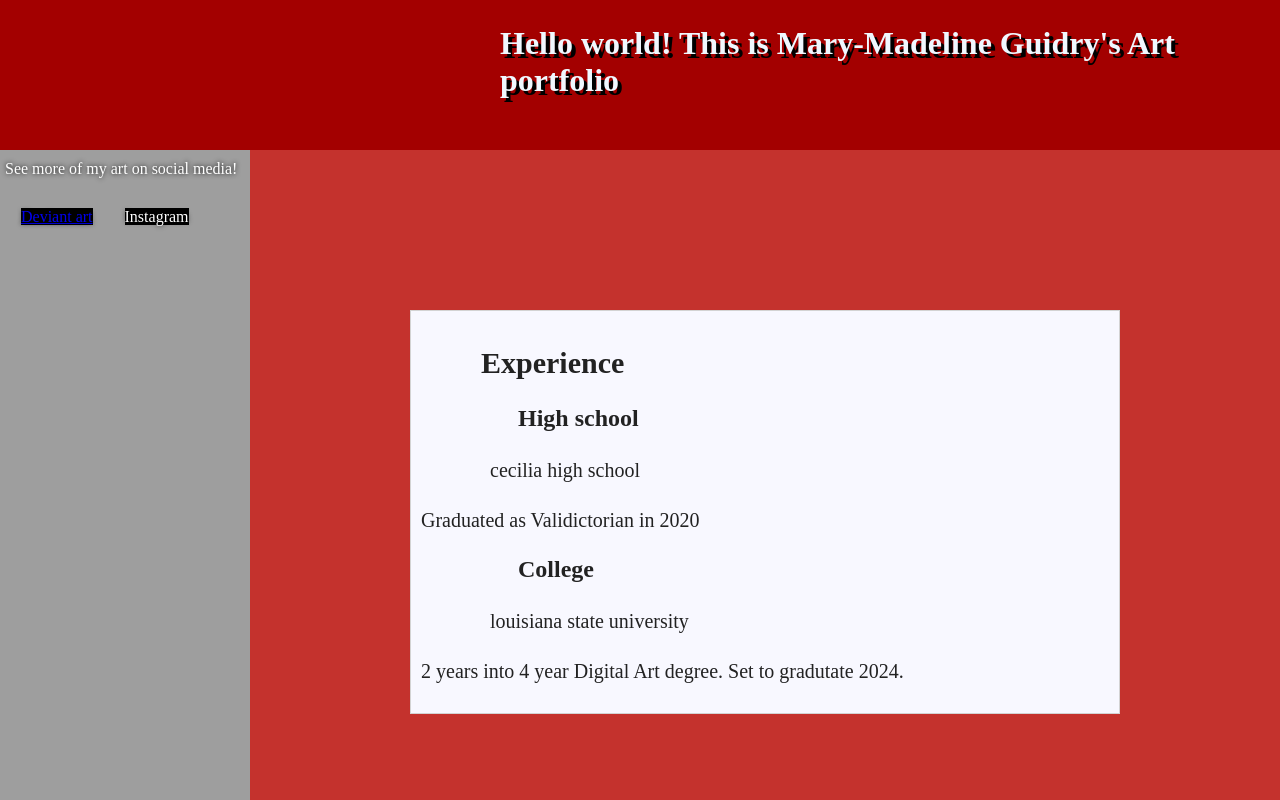
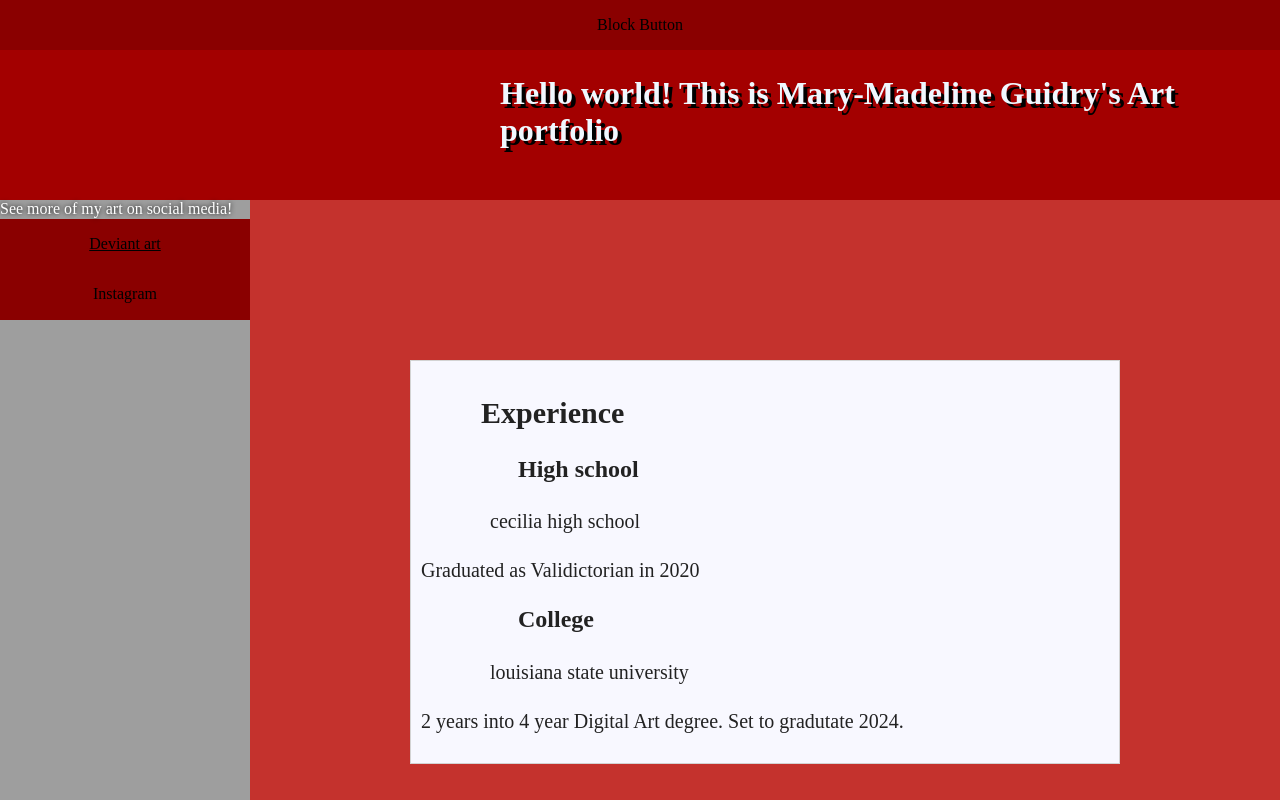
Before and after one commit to maryyymoo/portfolio, a website built with Parcel: page index.html in a window 1280 px wide. Shown: the top 800 px of the page. Built offline with nearby package versions, Linux system fonts and the light colour scheme.

Commit message:
wow a website is forming

```diff
--- a/css/main.css
+++ b/css/main.css
@@ -282,7 +282,7 @@ textarea {
   grid-area: nav;
   background-color: #9e9e9e;
   margin-top: 100px;
-  padding-top: 10px;
+  padding-top:
   padding-left: 5px;
   color: rgb(255, 255, 255);
   text-shadow: 0px 0px 5px rgb(0, 0, 0);
@@ -303,19 +303,14 @@ textarea {
   border-style: solid;
   border-block-color: rgb(255, 236, 236);
 }
-.devart {
-  float: left;
+.block {
+  display: block;
+  width: 100%;
+  border: none;
+  background-color: #8a0000;
+  padding-top: 16px;
+  padding-bottom: 16px;
   font-size: 16px;
-  color: white;
+  cursor: pointer;
   text-align: center;
-  padding: 14px 16px;
-
 }
-.insta{
-  float: left;
-  font-size: 16px;
-  color: white;
-  text-align: center;
-  padding: 14px 16px;
-  text-decoration: none;
-}
--- a/index.html
+++ b/index.html
@@ -15,6 +15,7 @@
   <link rel="manifest" href="site.webmanifest">
   <link rel="apple-touch-icon" href="icon.png">
   <!-- Place favicon.ico in the root directory -->
+  <button type="button" class="block">Block Button</button>
 
   <link rel="stylesheet" href="css/normalize.css">
   <link rel="stylesheet" href="css/main.css">
@@ -35,8 +36,12 @@
       </header>
     <nav>
       See more of my art on social media!
-      <p class="devart"><a href="https://www.deviantart.com/maryyymoo"target="_blank">Deviant art</a></p>
-      <p class="insta"><a herf="https://www.instagram.com/mungus_art/" target="_blank">Instagram</a></p>
+       <button type="button" class="block">
+        <a href="https://www.deviantart.com/maryyymoo"target="_blank">Deviant art</a>
+       </button>
+        <button type="button" class="block">
+        <a herf="https://www.instagram.com/mungus_art/"target="_blank">Instagram</a>
+      </button>
     </nav>
     <main>
       <div class="experience-points"
```
Also changed, not shown: css/normalize.css.
